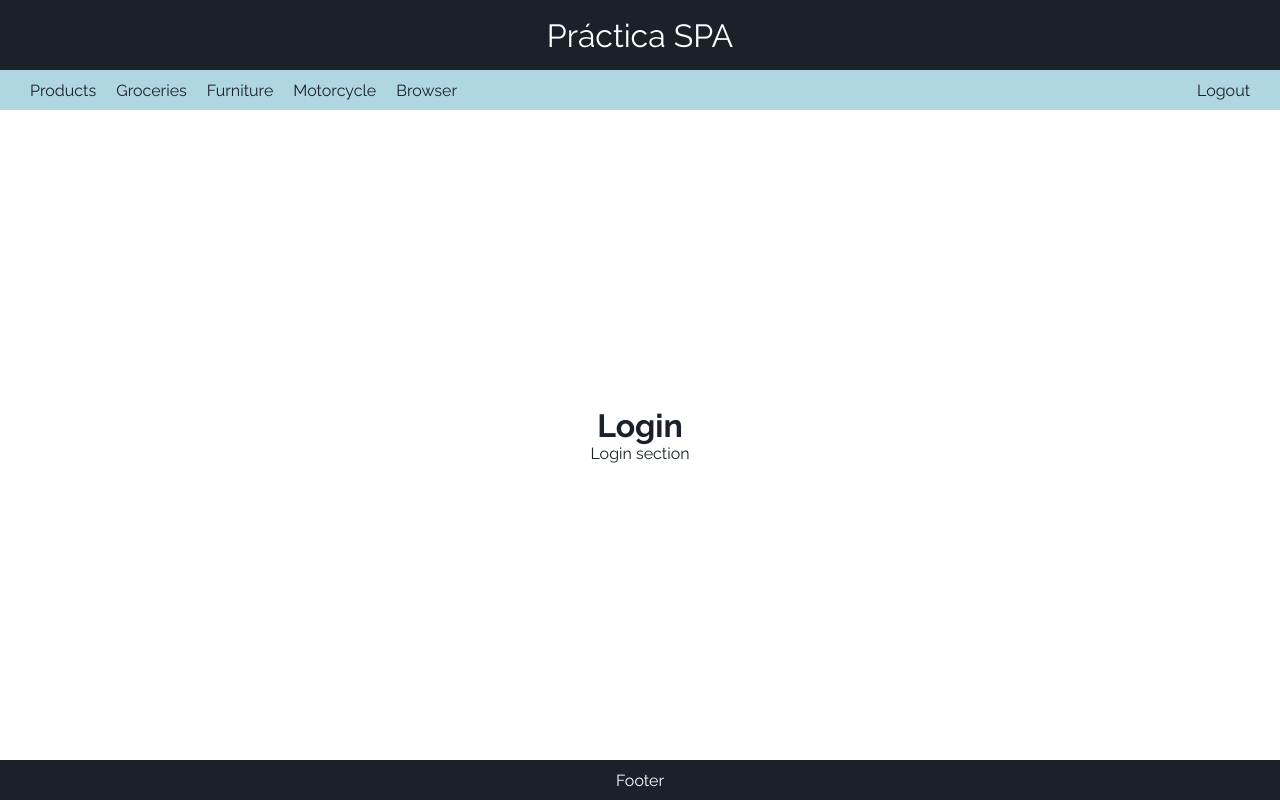
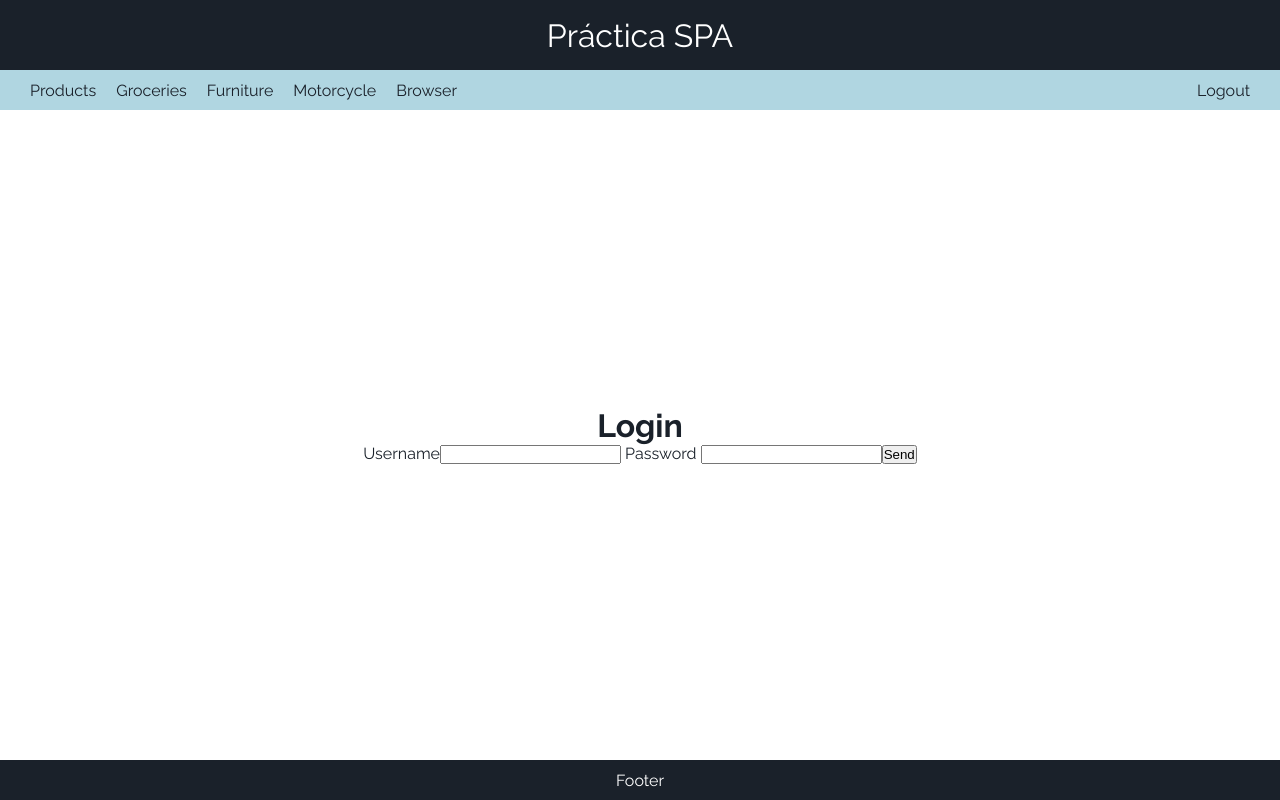
Before and after one commit to DREWiex/practica-spa, a React (Vite) app: page /login in a window 1280 px wide. Built offline with nearby package versions, Linux system fonts and the light colour scheme.

Commit message:
Creo form en componente Login

```diff
--- a/src/auth/components/Login.jsx
+++ b/src/auth/components/Login.jsx
@@ -1,14 +1,23 @@
 
 export const Login = () => {
+
 
 
     return (
 
         <>
 
-            <section>
-                Login section
-            </section>
+            <form>
+
+                <label htmlFor="username">Username</label>
+                <input type="text" />
+
+                <label htmlFor="password"> Password </label>
+                <input type="password" />
+
+                <input type="submit" value="Send" />
+
+            </form>
 
         </>
 
```
